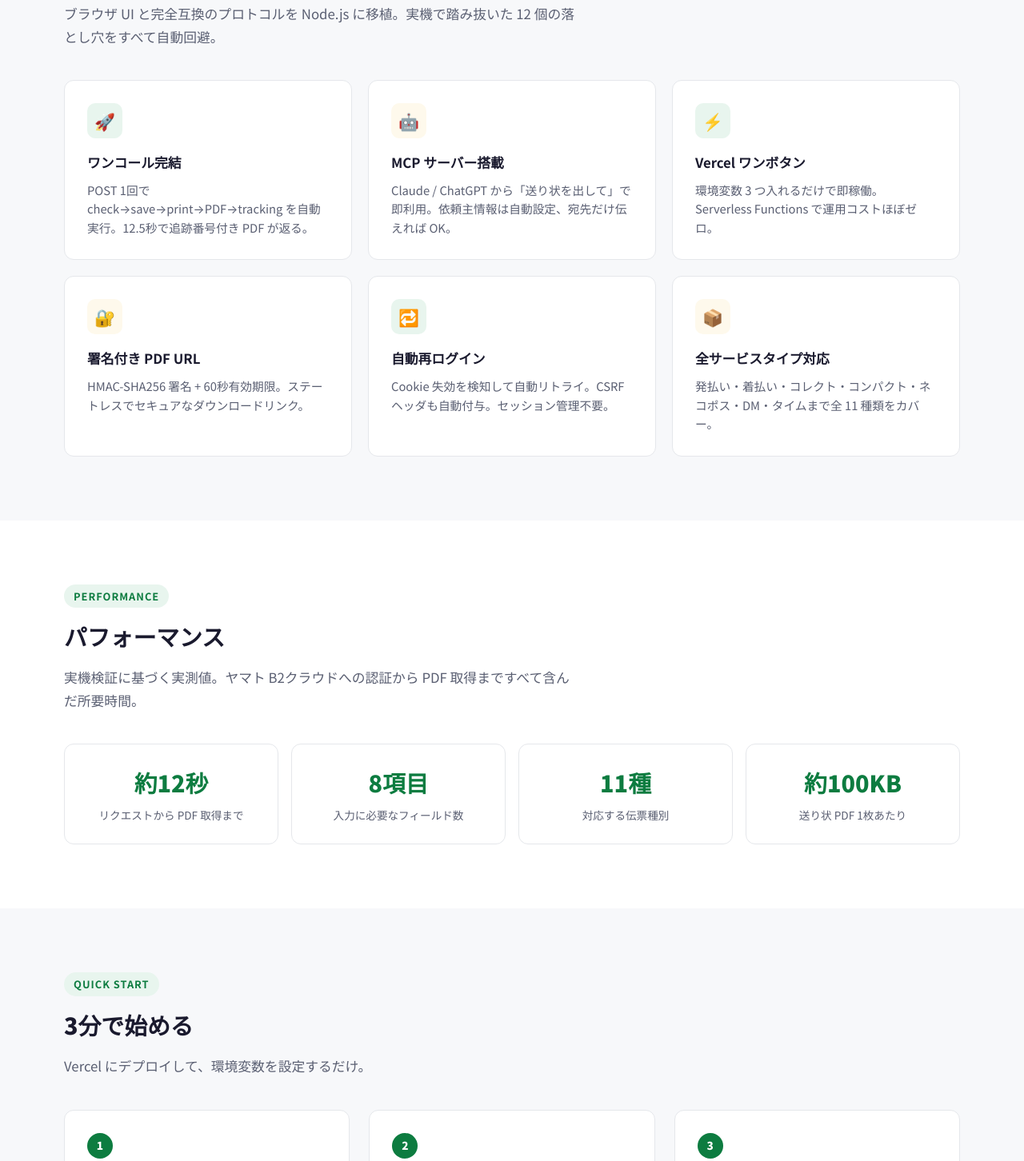
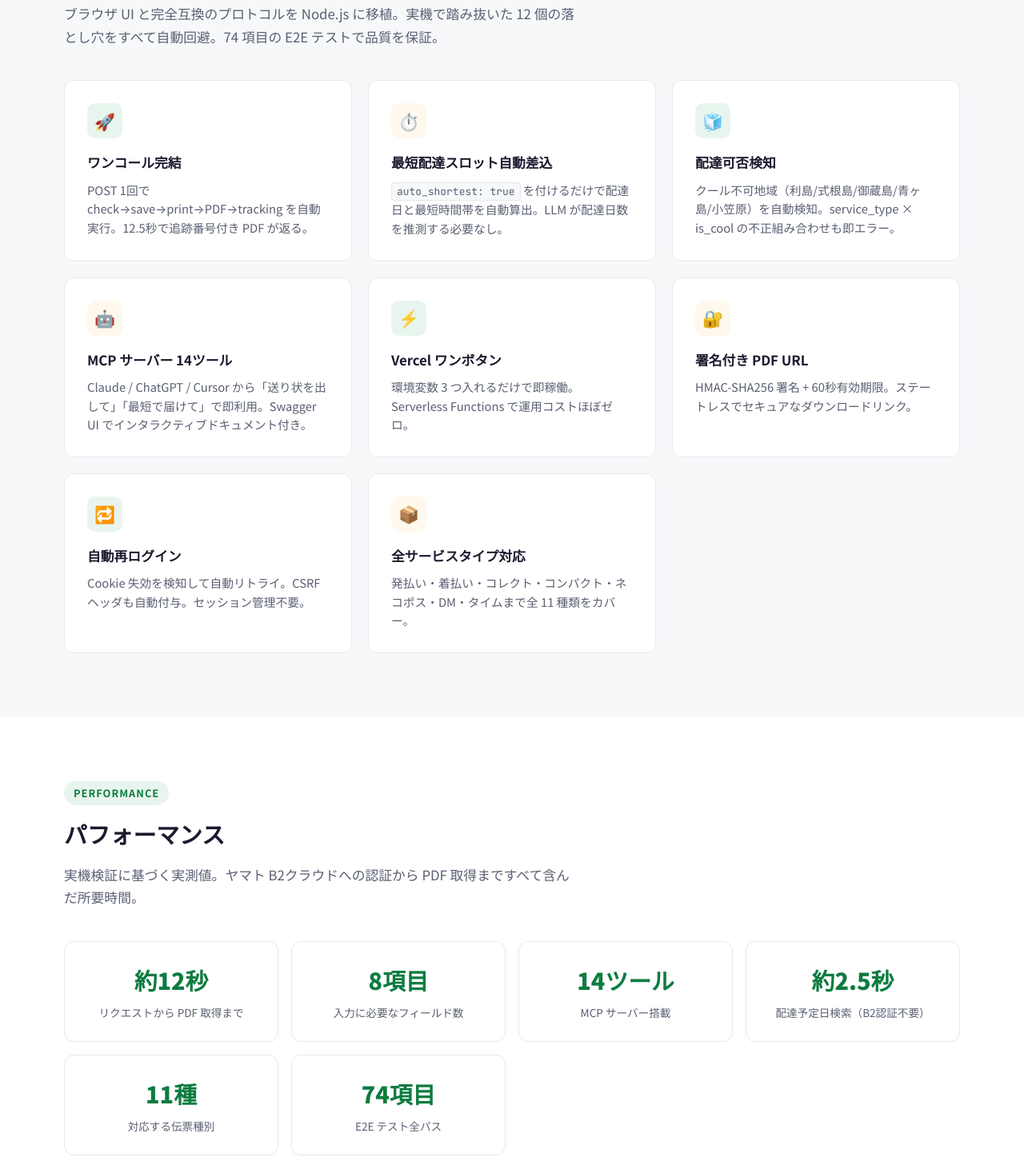
Before and after one commit to DaisukeHori/b2cloud-api, a website: page lp/index.html in a window 1280 px wide. Shown: the part 1353-2805 px from the top of the page at 80% size. Drawn offline with Linux system fonts and the light colour scheme.

Commit message:
docs: README + LP を拡充 — auto_shortest / 配達可否検知 / 14ツール / 74テスト
## README
- 特長セクション: auto_shortest（最短配達スロット自動差込）と配達可否検知を追加
- Swagger UI 搭載を明記
- MCP ツール一覧: 12→14ツール（search_delivery_date, find_shortest_delivery_slot追加）
- REST API テーブル: /api/b2/date/search, /api/b2/date/shortest 追加
- 新セクション「最短配達スロット自動差込」: 使用例 + 制約一覧 + 事前調査例
- E2E テスト: 74項目の内訳テーブル追加

## LP (index.html)
- features: 6→8カード（最短配達スロット自動差込、配達可否検知を追加）
- MCP サーバー → 14ツール + Swagger UI 搭載を明記
- パフォーマンス: 4→6カード（date API 2.5秒、74項目 E2E テスト追加）

```diff
--- a/lp/index.html
+++ b/lp/index.html
@@ -202,7 +202,7 @@
     <div class="section-inner">
       <span class="section-label">Features</span>
       <h2 class="section-title">なぜ b2cloud-api なのか</h2>
-      <p class="section-desc">ブラウザ UI と完全互換のプロトコルを Node.js に移植。実機で踏み抜いた 12 個の落とし穴をすべて自動回避。</p>
+      <p class="section-desc">ブラウザ UI と完全互換のプロトコルを Node.js に移植。実機で踏み抜いた 12 個の落とし穴をすべて自動回避。74 項目の E2E テストで品質を保証。</p>
       <div class="features-grid">
         <div class="feature-card">
           <div class="feature-icon green">🚀</div>
@@ -210,9 +210,19 @@
           <p>POST 1回で check→save→print→PDF→tracking を自動実行。12.5秒で追跡番号付き PDF が返る。</p>
         </div>
         <div class="feature-card">
+          <div class="feature-icon gold">⏱️</div>
+          <h3>最短配達スロット自動差込</h3>
+          <p><code>auto_shortest: true</code> を付けるだけで配達日と最短時間帯を自動算出。LLM が配達日数を推測する必要なし。</p>
+        </div>
+        <div class="feature-card">
+          <div class="feature-icon green">🧊</div>
+          <h3>配達可否検知</h3>
+          <p>クール不可地域（利島/式根島/御蔵島/青ヶ島/小笠原）を自動検知。service_type × is_cool の不正組み合わせも即エラー。</p>
+        </div>
+        <div class="feature-card">
           <div class="feature-icon gold">🤖</div>
-          <h3>MCP サーバー搭載</h3>
-          <p>Claude / ChatGPT から「送り状を出して」で即利用。依頼主情報は自動設定、宛先だけ伝えれば OK。</p>
+          <h3>MCP サーバー 14ツール</h3>
+          <p>Claude / ChatGPT / Cursor から「送り状を出して」「最短で届けて」で即利用。Swagger UI でインタラクティブドキュメント付き。</p>
         </div>
         <div class="feature-card">
           <div class="feature-icon green">⚡</div>
@@ -253,12 +263,20 @@
           <div class="label">入力に必要なフィールド数</div>
         </div>
         <div class="result-card">
+          <div class="value">14ツール</div>
+          <div class="label">MCP サーバー搭載</div>
+        </div>
+        <div class="result-card">
+          <div class="value">約2.5秒</div>
+          <div class="label">配達予定日検索（B2認証不要）</div>
+        </div>
+        <div class="result-card">
           <div class="value">11種</div>
           <div class="label">対応する伝票種別</div>
         </div>
         <div class="result-card">
-          <div class="value">約100KB</div>
-          <div class="label">送り状 PDF 1枚あたり</div>
+          <div class="value">74項目</div>
+          <div class="label">E2E テスト全パス</div>
         </div>
       </div>
     </div>
```
Also changed, not shown: README.md.
